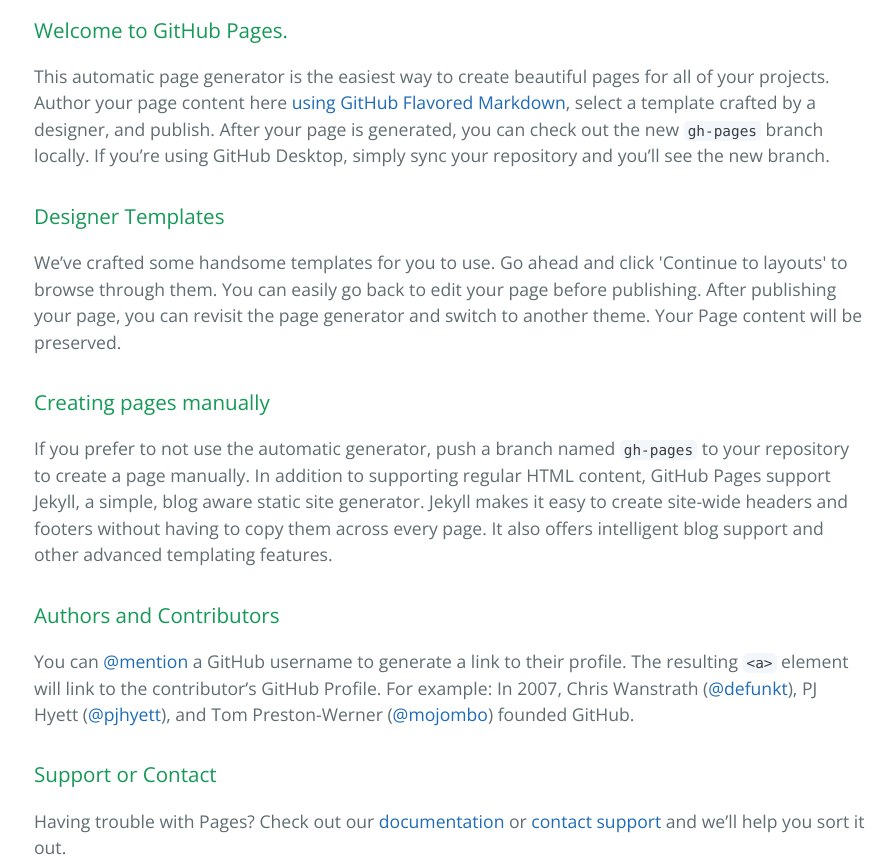
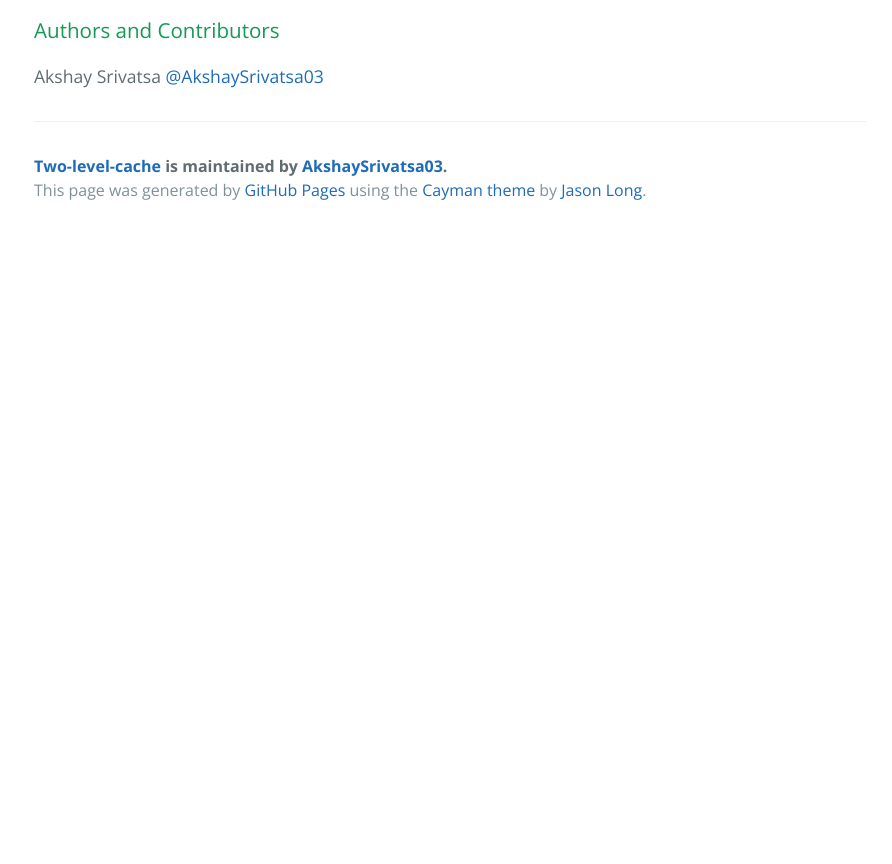
Before and after one commit to AkshaySrivatsa03/two-level-cache, a plain HTML site: page index.html in a window 1280 px wide. Shown: the part 400-1264 px from the top of the page, without its empty margins (190-1082 px from the left). After the commit the page ends 800 px from the top, so only its background shows below. Drawn offline with nearby package versions, Linux system fonts and the light colour scheme.

```diff
--- a/index.html
+++ b/index.html
@@ -20,29 +20,9 @@
 
     <section class="main-content">
       <h3>
-<a id="welcome-to-github-pages" class="anchor" href="#welcome-to-github-pages" aria-hidden="true"><span aria-hidden="true" class="octicon octicon-link"></span></a>Welcome to GitHub Pages.</h3>
-
-<p>This automatic page generator is the easiest way to create beautiful pages for all of your projects. Author your page content here <a href="https://guides.github.com/features/mastering-markdown/">using GitHub Flavored Markdown</a>, select a template crafted by a designer, and publish. After your page is generated, you can check out the new <code>gh-pages</code> branch locally. If you’re using GitHub Desktop, simply sync your repository and you’ll see the new branch.</p>
-
-<h3>
-<a id="designer-templates" class="anchor" href="#designer-templates" aria-hidden="true"><span aria-hidden="true" class="octicon octicon-link"></span></a>Designer Templates</h3>
-
-<p>We’ve crafted some handsome templates for you to use. Go ahead and click 'Continue to layouts' to browse through them. You can easily go back to edit your page before publishing. After publishing your page, you can revisit the page generator and switch to another theme. Your Page content will be preserved.</p>
-
-<h3>
-<a id="creating-pages-manually" class="anchor" href="#creating-pages-manually" aria-hidden="true"><span aria-hidden="true" class="octicon octicon-link"></span></a>Creating pages manually</h3>
-
-<p>If you prefer to not use the automatic generator, push a branch named <code>gh-pages</code> to your repository to create a page manually. In addition to supporting regular HTML content, GitHub Pages support Jekyll, a simple, blog aware static site generator. Jekyll makes it easy to create site-wide headers and footers without having to copy them across every page. It also offers intelligent blog support and other advanced templating features.</p>
-
-<h3>
 <a id="authors-and-contributors" class="anchor" href="#authors-and-contributors" aria-hidden="true"><span aria-hidden="true" class="octicon octicon-link"></span></a>Authors and Contributors</h3>
 
-<p>You can <a href="https://help.github.com/articles/basic-writing-and-formatting-syntax/#mentioning-users-and-teams" class="user-mention">@mention</a> a GitHub username to generate a link to their profile. The resulting <code>&lt;a&gt;</code> element will link to the contributor’s GitHub Profile. For example: In 2007, Chris Wanstrath (<a href="https://github.com/defunkt" class="user-mention">@defunkt</a>), PJ Hyett (<a href="https://github.com/pjhyett" class="user-mention">@pjhyett</a>), and Tom Preston-Werner (<a href="https://github.com/mojombo" class="user-mention">@mojombo</a>) founded GitHub.</p>
-
-<h3>
-<a id="support-or-contact" class="anchor" href="#support-or-contact" aria-hidden="true"><span aria-hidden="true" class="octicon octicon-link"></span></a>Support or Contact</h3>
-
-<p>Having trouble with Pages? Check out our <a href="https://help.github.com/pages">documentation</a> or <a href="https://github.com/contact">contact support</a> and we’ll help you sort it out.</p>
+<p>Akshay Srivatsa <a href="https://github.com/AkshaySrivatsa03" class="user-mention">@AkshaySrivatsa03</a></p>
 
       <footer class="site-footer">
         <span class="site-footer-owner"><a href="https://github.com/AkshaySrivatsa03/two-level-cache">Two-level-cache</a> is maintained by <a href="https://github.com/AkshaySrivatsa03">AkshaySrivatsa03</a>.</span>
```
Also changed, not shown: params.json (+1 -1 lines).
